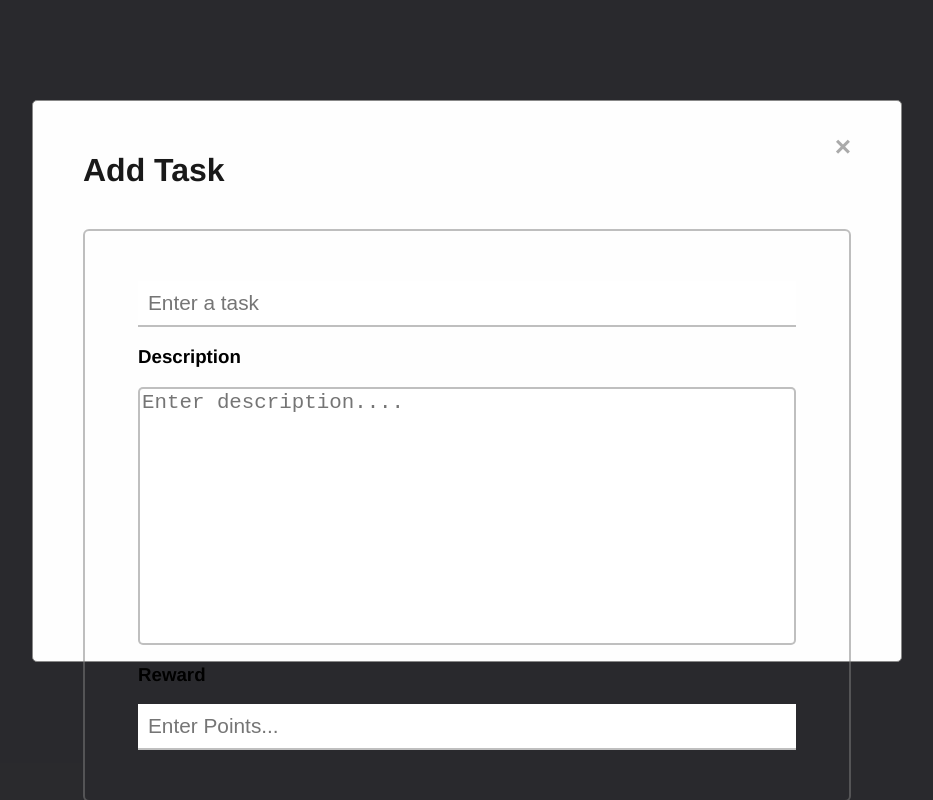
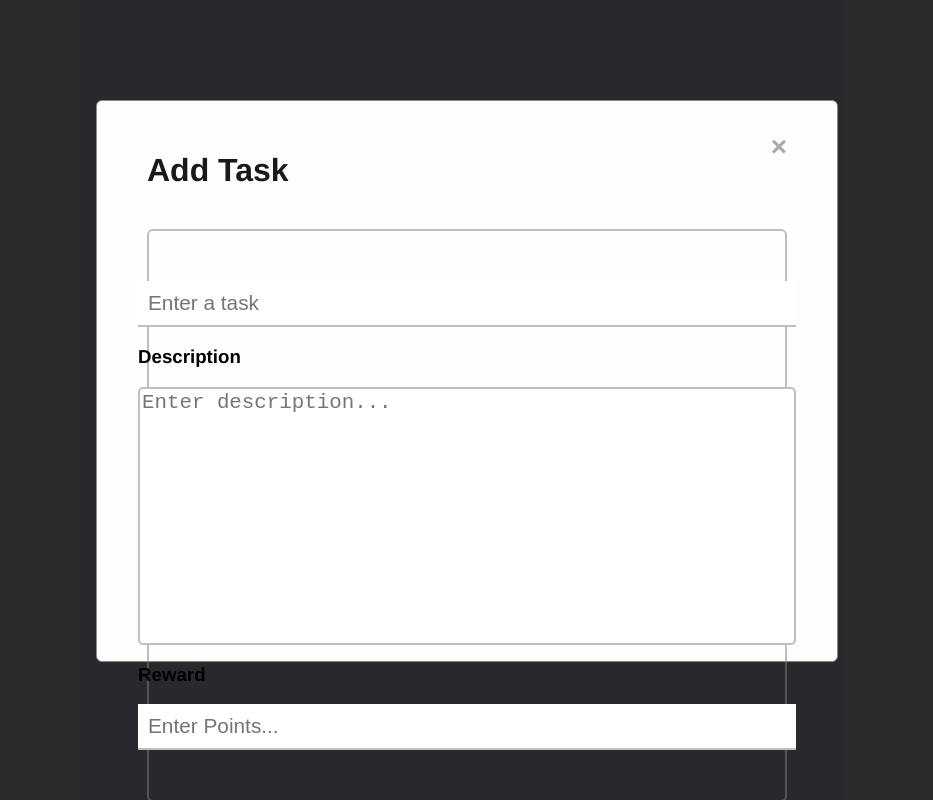
Before and after one commit to kamphol23/Check-point, a React (Create React App) app: page / in a window 1280 px wide. Both pictures are taken after a click on the button "Add". Shown: the whole page, without its empty margins (173-1106 px from the left). Built offline with nearby package versions, Linux system fonts and the light colour scheme.

Commit message:
added small changes and clened up in the code

```diff
--- a/src/toDoList/AddTask.jsx
+++ b/src/toDoList/AddTask.jsx
@@ -1,81 +1,75 @@
-import { useState } from "react"
-function AddTask ({setTasks}){
+import { useState } from "react";
+
+function AddTask({ setTasks }) {
   const [newTask, setNewTask] = useState("");
   const [newDescription, setNewDescription] = useState("");
   const [newTaskPoints, setNewTaskPoints] = useState("");
-    const  [displayState, setDisplayState] = useState("none");
-
-    function newTaskInputHandler(event) {
-        setNewTask(event.target.value);
-    }
-
-    function newDescriptionInputHandler(event) {
-        setNewDescription(event.target.value);
-    }
-
-    function newTaskPointsHandler(event) {
-        setNewTaskPoints(event.target.value);
-        console.log(newTaskPoints);
-
-    }
+  const [isModalOpen, setIsModalOpen] = useState(false);
 
 
-    function stateHandler(){
-        if(displayState === "none"){
-            setDisplayState('block')
-        }else{
-            setDisplayState("none");
+  const handleTaskChange = (event) => setNewTask(event.target.value);
+  const handleDescriptionChange = (event) => setNewDescription(event.target.value);
+  const handlePointsChange = (event) => setNewTaskPoints(event.target.value);
+
+
+  const toggleModal = () => setIsModalOpen(!isModalOpen);
+
+
+  const addTask = () => {
+    if (newTask.trim() !== "") {
+      setTasks((tasks) => [
+        ...tasks,
+        { Task: newTask, Description: newDescription, Points: newTaskPoints },
+      ]);
+      setNewTask("");
+      setNewDescription("");
+      setNewTaskPoints("");
+      toggleModal();
     }
-    }
+  };
 
-    function addTask() {
+  return (
+    <div>
+      <button className="stateBtn" onClick={toggleModal}>Add</button>
 
-        if(newTask.trim() !== ""){
-            setTasks(t => [...t, {Task : newTask, Description : newDescription , Points : newTaskPoints}]);
-            setNewTask('');
-            setNewDescription('');
-            setNewTaskPoints('');
-            stateHandler();
-        }
-    }
-    return(
-        <div>
-        <button className="stateBtn" onClick={stateHandler} >
-        Add </button>
+      {isModalOpen && (
+        <div className="modal">
+          <div className="content">
+            <span className="close" onClick={toggleModal}>&times;</span>
+            <h1>Add Task</h1>
 
-        <div className="modal" style={{display:displayState}}>
-
-        <div className="content">
-
-        <span className="close"  onClick={stateHandler} >&times;</span>
-            <h1>Add Task</h1>
-                <div className="conten-wraper">
+            <div className="content-wrapper">
               <input
                 type="text"
                 placeholder="Enter a task"
                 value={newTask}
-                     onChange={newTaskInputHandler}/>
+                onChange={handleTaskChange}
+              />
 
               <h3>Description</h3>
               <textarea
-                     type="text"
-                     placeholder="Enter description...."
+                placeholder="Enter description..."
                 value={newDescription}
-                     onChange={newDescriptionInputHandler}/>
+                onChange={handleDescriptionChange}
+              />
 
               <h3>Reward</h3>
               <input
-                     type="int"
+                type="number"
                 placeholder="Enter Points..."
                 value={newTaskPoints}
-                     onChange={newTaskPointsHandler}
+                onChange={handlePointsChange}
               />
+            </div>
 
-                </div>
-                <div className="addTaskBtnWraper"><button className="addBtn" onClick={addTask}>Submit</button></div>
+            <div className="addTaskBtnWrapper">
+              <button className="addBtn" onClick={addTask}>Submit</button>
             </div>
           </div>
         </div>
-    )
+      )}
+    </div>
+  );
 }
-export default AddTask
+
+export default AddTask;
--- a/src/toDoList/DisplayTask.jsx
+++ b/src/toDoList/DisplayTask.jsx
@@ -19,7 +19,7 @@ const  [displayState, setDisplayState] = useState(null);
 
                   <h3> Reward : {task.Points}</h3>
                       <button
-                       className="deleteBtn"
+                        className={`deleteBtn ${displayState === index ? "expanded" : ""}`}
                        onClick={(e) => {
                         deleteTask(index);
                        }}
--- a/src/toDoList/TodoList.css
+++ b/src/toDoList/TodoList.css
@@ -31,6 +31,10 @@ button{
 }
 
 .deleteBtn{
+    display: none;
+}
+.deleteBtn.expanded{
+    display: block;
     background-color: hsl(10, 90%, 50%);
 }
 
@@ -74,9 +78,9 @@ li{
     background-color: #fefefe;
     margin: auto;
     padding: 30px 50px 50px 50px;
-    border-radius: 5px;
+    border-radius: 6px;
     border: 1px solid #888;
-    width: 60%;
+    width: 50%;
     height: 60vh;
          h1{
           color: hsla(0, 0%, 0%, 0.90);
@@ -112,7 +116,15 @@ li{
           }
 
 }
-.addTaskBtnWraper{
+
+.content-wrapper{
+    border: solid 2px hsla(0, 0%, 50%, 0.5);
+    border-radius: 6px;
+    display: grid;
+    justify-content: center;
+    padding: 50px 0 50px 0;
+}
+.addTaskBtnWrapper{
     display: flex;
     justify-content: right;
     margin-top: 20px;
@@ -122,14 +134,6 @@ li{
         font-size: 1.3rem;
         margin-left: 10px;
     }
-}
-
-.conten-wraper{
-    border: solid 2px hsla(0, 0%, 50%, 0.5);
-    border-radius: 6px;
-    display: grid;
-    justify-content: center;
-    padding: 50px 0 50px 0;
 }
 
 .close {
```
Lines whose indentation alone changed are shown as unchanged.
